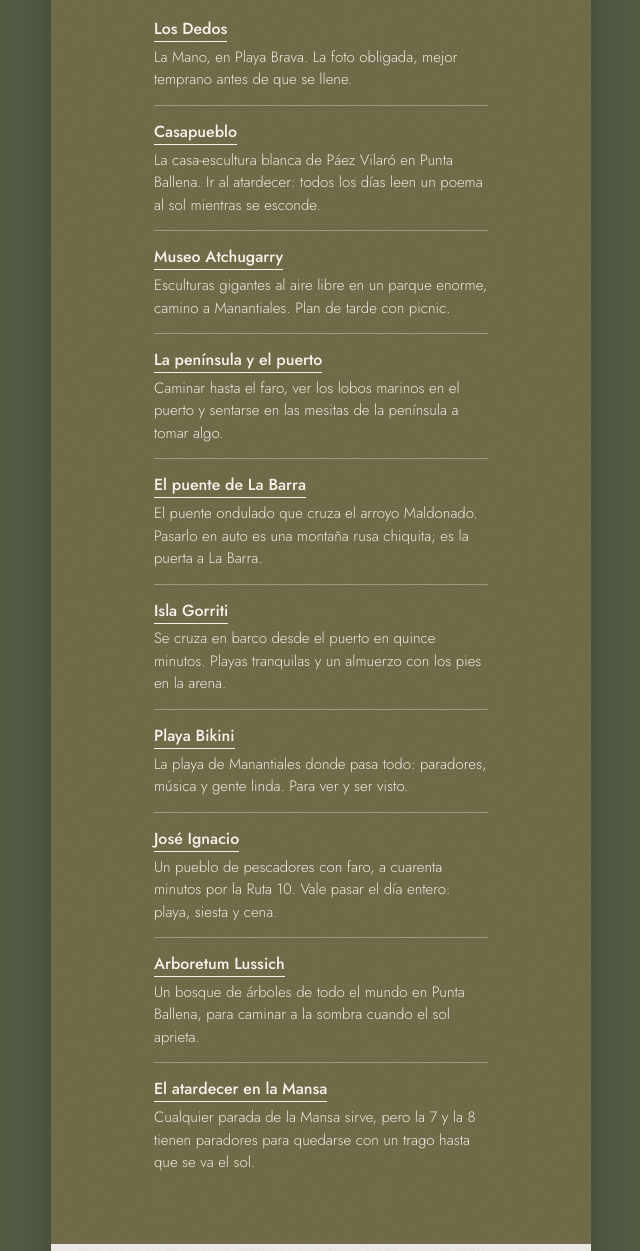
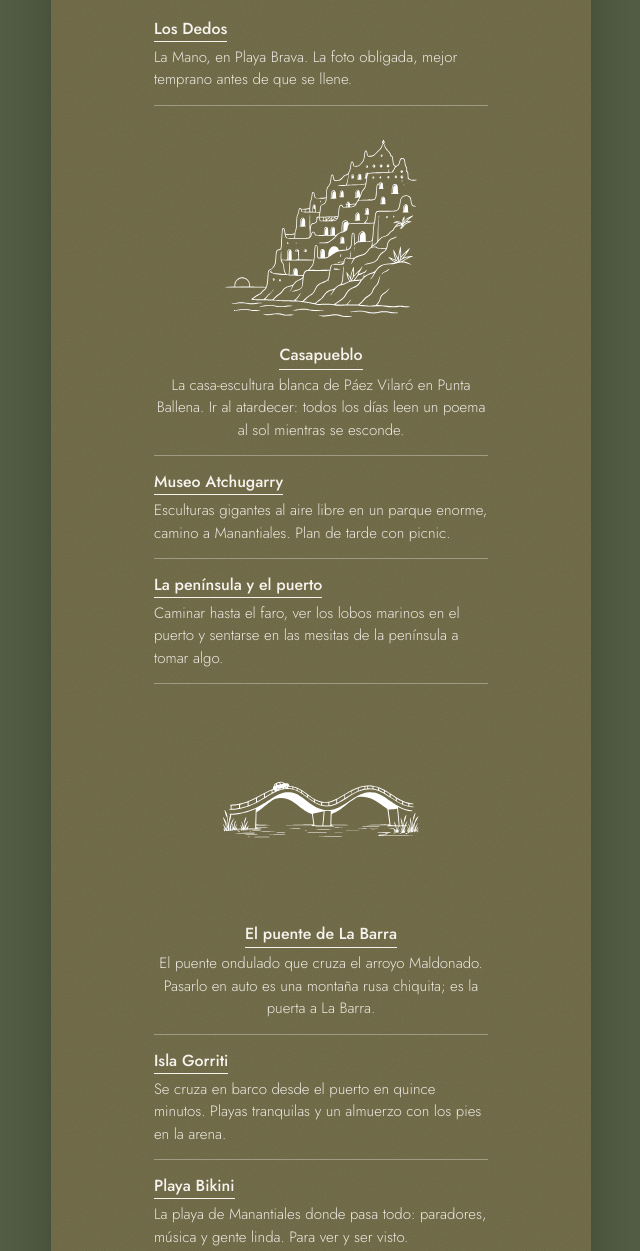
Before and after one commit to patitomalo/mari-y-dana, a plain HTML site: page travelguide/index.html in a window 1280 px wide. Shown: the part 1407-2658 px from the top of the page, without its empty margins (319-959 px from the left). Drawn offline with Linux system fonts and the light colour scheme; a web font is replaced by a local one.

Commit message:
Guía: ilustraciones de Casapueblo, el faro de José Ignacio y el puente de La Barra
Co-Authored-By: Claude Fable 5.1 <noreply@anthropic.com>

```diff
--- a/travelguide/guia.css
+++ b/travelguide/guia.css
@@ -66,3 +66,10 @@
 .destino--cta .illo--brindis { margin-bottom: 8px; }
 [dir="rtl"] .planes { text-align: right; }
 [data-lang="he"] .planes .pique__link, [data-lang="he"] .planes p { font-family: Heebo, var(--body); }
+
+/* ilustraciones dentro de los planes */
+.plan__illo { width: min(62%, 240px); margin: 6px auto 10px; }
+.plan__illo img { display: block; width: 100%; height: auto; filter: invert(1) brightness(1.02); }
+.plan--illo { text-align: center; }
+.plan--illo .pique__link { display: inline-block; }
+.plan--illo p { text-align: center; }
--- a/travelguide/index.html
+++ b/travelguide/index.html
@@ -46,13 +46,13 @@
     <h2 class="script" data-i18n="lp_h_hacer">Para hacer</h2>
     <ul class="planes">
       <li><a class="pique__link" href="https://www.google.com/maps/search/?api=1&query=La+Mano+Punta+del+Este" target="_blank" rel="noopener" data-i18n="lp_p1_t">Los Dedos</a><p data-i18n="lp_p1">La Mano, en Playa Brava. La foto obligada, mejor temprano antes de que se llene.</p></li>
-      <li><a class="pique__link" href="https://www.google.com/maps/search/?api=1&query=Casapueblo+Punta+Ballena" target="_blank" rel="noopener" data-i18n="lp_p2_t">Casapueblo</a><p data-i18n="lp_p2">La casa-escultura blanca de Páez Vilaró en Punta Ballena. Ir al atardecer: todos los días leen un poema al sol mientras se esconde.</p></li>
+      <li class="plan--illo"><figure class="plan__illo"><img src="../img/casapueblo.svg" alt="Casapueblo"></figure><a class="pique__link" href="https://www.google.com/maps/search/?api=1&query=Casapueblo+Punta+Ballena" target="_blank" rel="noopener" data-i18n="lp_p2_t">Casapueblo</a><p data-i18n="lp_p2">La casa-escultura blanca de Páez Vilaró en Punta Ballena. Ir al atardecer: todos los días leen un poema al sol mientras se esconde.</p></li>
       <li><a class="pique__link" href="https://www.google.com/maps/search/?api=1&query=Museo+Atchugarry+MACA+Manantiales" target="_blank" rel="noopener" data-i18n="lp_p3_t">Museo Atchugarry</a><p data-i18n="lp_p3">Esculturas gigantes al aire libre en un parque enorme, camino a Manantiales. Plan de tarde con picnic.</p></li>
       <li><a class="pique__link" href="https://www.google.com/maps/search/?api=1&query=Puerto+de+Punta+del+Este" target="_blank" rel="noopener" data-i18n="lp_p4_t">La península y el puerto</a><p data-i18n="lp_p4">Caminar hasta el faro, ver los lobos marinos en el puerto y sentarse en las mesitas de la península a tomar algo.</p></li>
-      <li><a class="pique__link" href="https://www.google.com/maps/search/?api=1&query=Puente+de+La+Barra+Leonel+Viera" target="_blank" rel="noopener" data-i18n="lp_p5_t">El puente de La Barra</a><p data-i18n="lp_p5">El puente ondulado que cruza el arroyo Maldonado. Pasarlo en auto es una montaña rusa chiquita; es la puerta a La Barra.</p></li>
+      <li class="plan--illo"><figure class="plan__illo"><img src="../img/puente-la-barra.svg" alt="Puente de La Barra"></figure><a class="pique__link" href="https://www.google.com/maps/search/?api=1&query=Puente+de+La+Barra+Leonel+Viera" target="_blank" rel="noopener" data-i18n="lp_p5_t">El puente de La Barra</a><p data-i18n="lp_p5">El puente ondulado que cruza el arroyo Maldonado. Pasarlo en auto es una montaña rusa chiquita; es la puerta a La Barra.</p></li>
       <li><a class="pique__link" href="https://www.google.com/maps/search/?api=1&query=Isla+Gorriti" target="_blank" rel="noopener" data-i18n="lp_p6_t">Isla Gorriti</a><p data-i18n="lp_p6">Se cruza en barco desde el puerto en quince minutos. Playas tranquilas y un almuerzo con los pies en la arena.</p></li>
       <li><a class="pique__link" href="https://www.google.com/maps/search/?api=1&query=Playa+Bikini+Manantiales" target="_blank" rel="noopener" data-i18n="lp_p7_t">Playa Bikini</a><p data-i18n="lp_p7">La playa de Manantiales donde pasa todo: paradores, música y gente linda. Para ver y ser visto.</p></li>
-      <li><a class="pique__link" href="https://www.google.com/maps/search/?api=1&query=Faro+de+Jos%C3%A9+Ignacio" target="_blank" rel="noopener" data-i18n="lp_p8_t">José Ignacio</a><p data-i18n="lp_p8">Un pueblo de pescadores con faro, a cuarenta minutos por la Ruta 10. Vale pasar el día entero: playa, siesta y cena.</p></li>
+      <li class="plan--illo"><figure class="plan__illo"><img src="../img/faro-jose-ignacio.svg" alt="Faro de José Ignacio"></figure><a class="pique__link" href="https://www.google.com/maps/search/?api=1&query=Faro+de+Jos%C3%A9+Ignacio" target="_blank" rel="noopener" data-i18n="lp_p8_t">José Ignacio</a><p data-i18n="lp_p8">Un pueblo de pescadores con faro, a cuarenta minutos por la Ruta 10. Vale pasar el día entero: playa, siesta y cena.</p></li>
       <li><a class="pique__link" href="https://www.google.com/maps/search/?api=1&query=Arboretum+Lussich" target="_blank" rel="noopener" data-i18n="lp_p9_t">Arboretum Lussich</a><p data-i18n="lp_p9">Un bosque de árboles de todo el mundo en Punta Ballena, para caminar a la sombra cuando el sol aprieta.</p></li>
       <li><a class="pique__link" href="https://www.google.com/maps/search/?api=1&query=Playa+Mansa+parada+8+Punta+del+Este" target="_blank" rel="noopener" data-i18n="lp_p10_t">El atardecer en la Mansa</a><p data-i18n="lp_p10">Cualquier parada de la Mansa sirve, pero la 7 y la 8 tienen paradores para quedarse con un trago hasta que se va el sol.</p></li>
     </ul>
```
Also changed, not shown: img/casapueblo.svg (added), img/faro-jose-ignacio.svg (added), img/puente-la-barra.svg (added).
